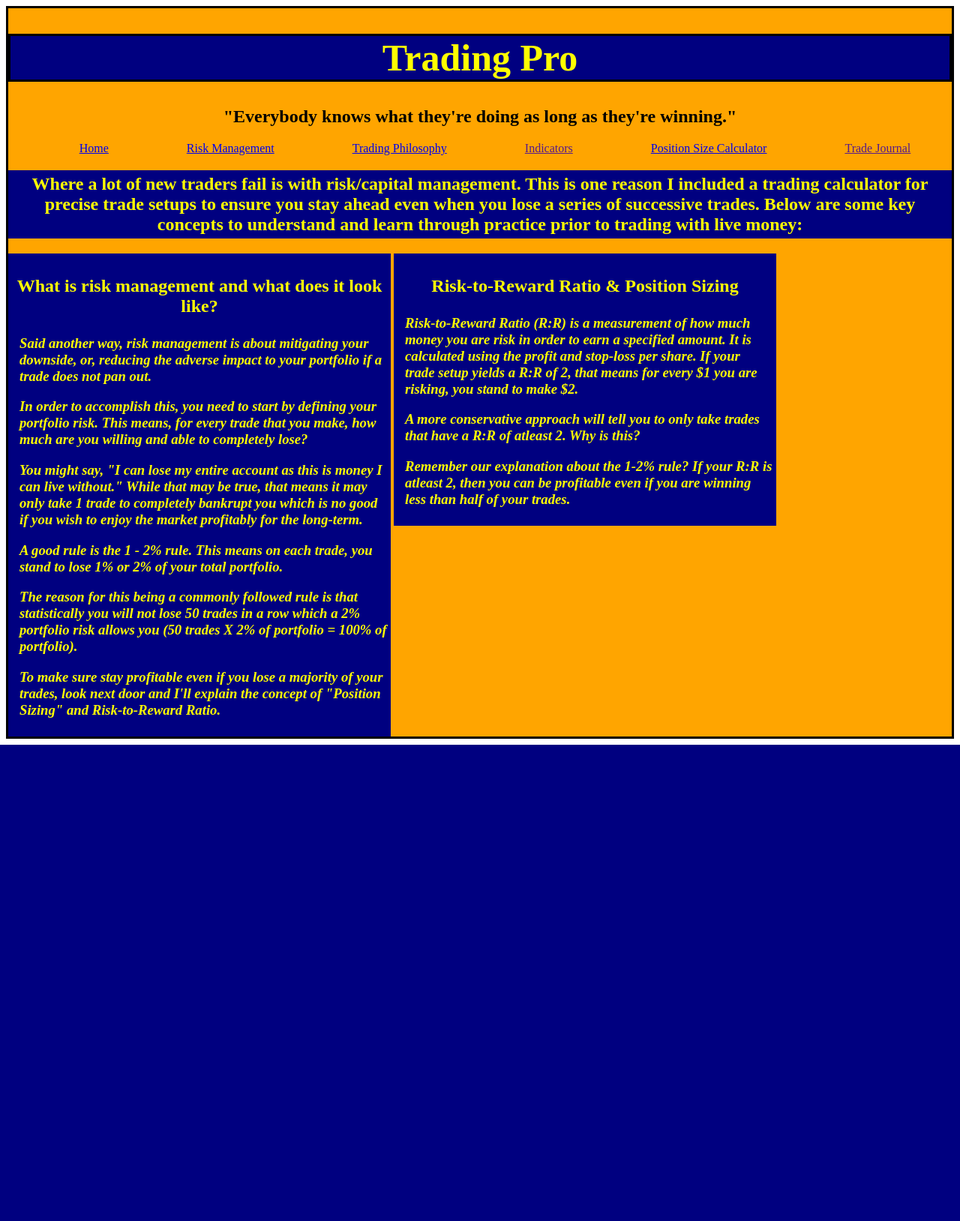
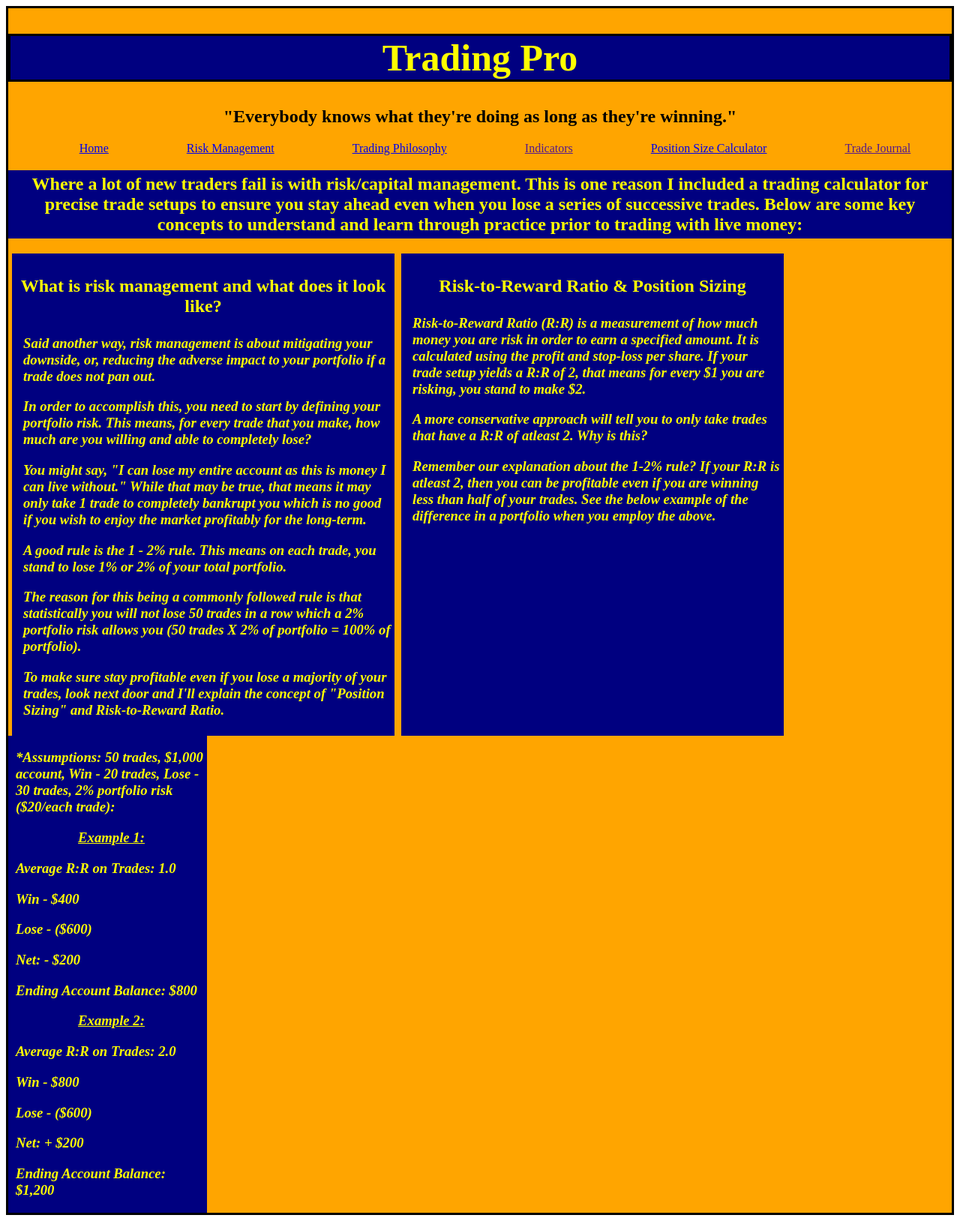
Before and after one commit to MrGraves1986/trading_pro, a Django app: page /risk_management in a window 1280 px wide. Shown: the whole page at 75% size. Before the commit the page ends 993 px from the top, so only its background shows below. Run offline with Django 4.2, Linux system fonts and the light colour scheme.

Commit message:
updated risk management > ORM for trade journal after re-learning

```diff
--- a/trading_pro_app/static/css/style.css
+++ b/trading_pro_app/static/css/style.css
@@ -171,10 +171,23 @@ h5 {
 }
 
 .risk_principle {
-    /* height: 50px; */
+    height: 633px;
     width: 500px;
     display: inline-block;
     background-color: navy;
     padding: 5px;
     vertical-align: top;
+    margin-left: 5px;
+
 }
+
+#example_1 {
+    text-align: center;
+    text-decoration: underline;
+}
+
+#r_r_examples {
+    display: inline-block;
+    background-color: navy;
+    width: 265px;
+}
--- a/trading_pro_app/templates/risk_management.html
+++ b/trading_pro_app/templates/risk_management.html
@@ -34,7 +34,29 @@
             <h2 id="opener">Risk-to-Reward Ratio & Position Sizing</h2>
             <h3>Risk-to-Reward Ratio (R:R) is a measurement of how much money you are risk in order to earn a specified amount. It is calculated using the profit and stop-loss per share. If your trade setup yields a R:R of 2, that means for every $1 you are risking, you stand to make $2.</h3>
             <h3>A more conservative approach will tell you to only take trades that have a R:R of atleast 2. Why is this?</h3>
-            <h3>Remember our explanation about the 1-2% rule? If your R:R is atleast 2, then you can be profitable even if you are winning less than half of your trades.</h3>
+            <h3>Remember our explanation about the 1-2% rule? If your R:R is atleast 2, then you can be profitable even if you are winning less than half of your trades. See the below example of the difference in a portfolio when you employ the above.</h3>
+            <!-- <h3>*Assumptions: 50 trades, $1,000 account, Win - 20 trades, Lose - 30 trades, 2% portfolio risk:</h3>
+            <h3 id="example_1">Example 1:</h3>
+            <h3>Average R:R on Trades: 1.0</h3>
+            <h3>Win - $400</h3>
+            <h3>Lose - ($600)</h3>
+            <h3>Net: - $200</h3>
+            <h3>Ending Account Balance: $800</h3> -->
+    </div>
+    <div id="r_r_examples">
+        <h3>*Assumptions: 50 trades, $1,000 account, Win - 20 trades, Lose - 30 trades, 2% portfolio risk ($20/each trade):</h3>
+            <h3 id="example_1">Example 1:</h3>
+            <h3>Average R:R on Trades: 1.0</h3>
+            <h3>Win - $400</h3>
+            <h3>Lose - ($600)</h3>
+            <h3>Net: - $200</h3>
+            <h3>Ending Account Balance: $800</h3>
+            <h3 id="example_1">Example 2:</h3>
+            <h3>Average R:R on Trades: 2.0</h3>
+            <h3>Win - $800</h3>
+            <h3>Lose - ($600)</h3>
+            <h3>Net: + $200</h3>
+            <h3>Ending Account Balance: $1,200</h3>
     </div>
 </body>
 </html>
```
Also changed, not shown: db.sqlite3.
